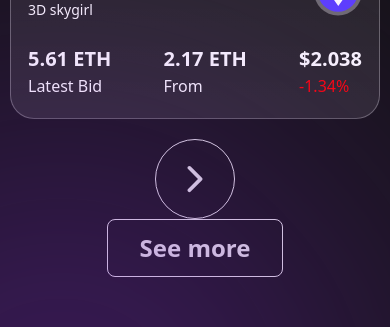
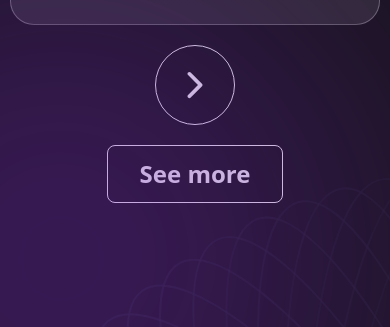
Before and after one commit to Eche00/NIFTORA, a React (Vite) app: page / in a window 390 px wide. Shown: the part 3860-4187 px from the top of the page. Built offline with nearby package versions, Linux system fonts and the light colour scheme.

Commit message:
Enhance Trending component for improved layout and responsiveness

```diff
--- a/src/pages/homeComponents/Trending.tsx
+++ b/src/pages/homeComponents/Trending.tsx
@@ -19,7 +19,7 @@ function Trending() {
   const currentCards = trending.slice(currentIndex * cardsPerClick, (currentIndex + 1) * cardsPerClick);
 
   return (
-    <div className="py-[124px] relative">
+    <div className="sm:py-[124px] py-[30px] relative">
       {/* bg */}
       <span className=" circleBlurR"></span>
 
@@ -62,7 +62,7 @@ function Trending() {
         </motion.section>
 
      {/* see more button  */}
-     <div className=' w-full flex items-center justify-center'>
+     <div className=' w-full flex items-center justify-center pt-5 sm:pt-0'>
         <motion.button                   whileInView={{
                     rotate: [0, -10, 10, -10, 10, 0],
                   }}
```
